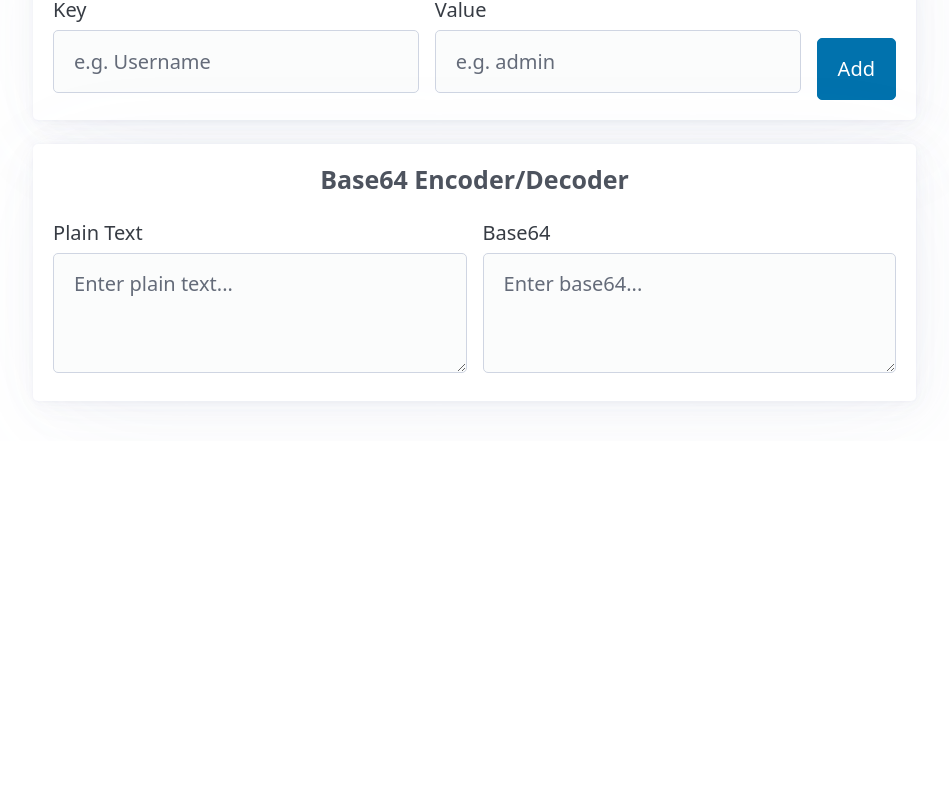
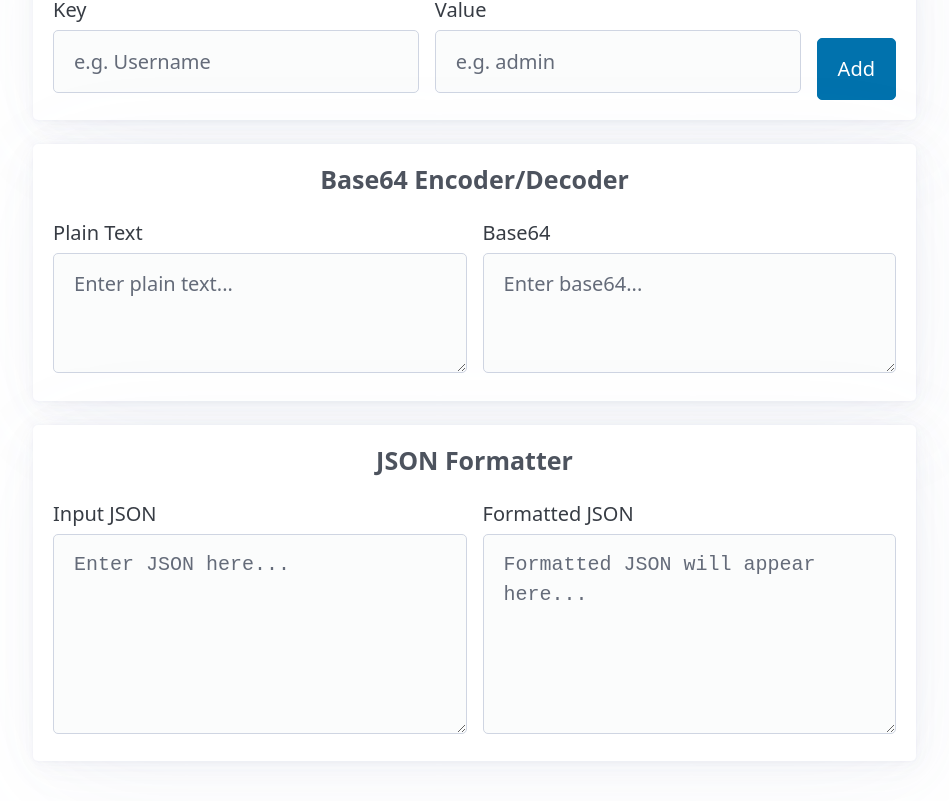
Before and after one commit to bkallaus/quick, a React (Create React App) app: page / in a window 1280 px wide. Shown: the part 1411-2212 px from the top of the page, without its empty margins (324-1273 px from the left). Before the commit the page ends 1852 px from the top, so only its background shows below. Built offline with nearby package versions, Linux system fonts and the light colour scheme.

Commit message:
feat: JSON Formatter

```diff
--- a/src/App.tsx
+++ b/src/App.tsx
@@ -6,6 +6,7 @@ import IframeTester from "./components/iframe-tester";
 import ShareableList from "./components/shareable-list";
 import GenerateList from "./components/generate-list";
 import Base64Encoder from "./components/base64-encoder";
+import JsonFormatter from "./components/json-formatter";
 import SideNav from "./components/side-nav";
 import "./App.css";
 
@@ -26,6 +27,7 @@ export default function App() {
           <div id="iframe-tester"><IframeTester /></div>
           <div id="generate-list"><GenerateList /></div>
           <div id="base64-encoder"><Base64Encoder /></div>
+          <div id="json-formatter"><JsonFormatter /></div>
         </div>
       </main>
     </div>
--- /dev/null
+++ b/src/components/json-formatter.tsx
@@ -0,0 +1,63 @@
+import React, { useState } from "react";
+import CalculationContainer from "./container";
+
+const JsonFormatter = () => {
+  const [inputJson, setInputJson] = useState("");
+  const [formattedJson, setFormattedJson] = useState("");
+  const [error, setError] = useState("");
+
+  const handleInputChange = (e: React.ChangeEvent<HTMLTextAreaElement>) => {
+    const value = e.target.value;
+    setInputJson(value);
+    setError("");
+
+    if (!value.trim()) {
+      setFormattedJson("");
+      return;
+    }
+
+    try {
+      const parsed = JSON.parse(value);
+      setFormattedJson(JSON.stringify(parsed, null, 2));
+    } catch (err) {
+      setError("Invalid JSON");
+      setFormattedJson("");
+    }
+  };
+
+  const handleFormattedChange = (e: React.ChangeEvent<HTMLTextAreaElement>) => {
+    // Making it read-only or allowing edit? Let's just make it read-only for now or allow copy.
+    // If they edit the formatted JSON, we could sync it back, but standard formatters just format.
+    setFormattedJson(e.target.value);
+  };
+
+  return (
+    <CalculationContainer>
+      <h4 style={{ width: "100%", textAlign: "center", marginBottom: 0 }}>JSON Formatter</h4>
+      <div style={{ width: "100%", display: "flex", gap: "16px", flexWrap: "wrap" }}>
+        <label style={{ flex: 1, minWidth: "250px" }}>
+          Input JSON
+          <textarea
+            value={inputJson}
+            onChange={handleInputChange}
+            placeholder="Enter JSON here..."
+            style={{ width: "100%", minHeight: "200px", marginBottom: 0, fontFamily: "monospace" }}
+          />
+        </label>
+        <label style={{ flex: 1, minWidth: "250px" }}>
+          Formatted JSON
+          <textarea
+            value={formattedJson}
+            onChange={handleFormattedChange}
+            readOnly
+            placeholder="Formatted JSON will appear here..."
+            style={{ width: "100%", minHeight: "200px", marginBottom: 0, fontFamily: "monospace" }}
+          />
+        </label>
+      </div>
+      {error && <div style={{ width: "100%", color: "red", textAlign: "center", marginTop: "8px" }} role="alert">{error}</div>}
+    </CalculationContainer>
+  );
+};
+
+export default JsonFormatter;
--- a/src/components/side-nav.tsx
+++ b/src/components/side-nav.tsx
@@ -13,6 +13,7 @@ const SideNav = () => {
           <li><a href="#iframe-tester">Iframe Tester</a></li>
           <li><a href="#generate-list">Generate List</a></li>
           <li><a href="#base64-encoder">Base64 Encoder/Decoder</a></li>
+          <li><a href="#json-formatter">JSON Formatter</a></li>
         </ul>
       </nav>
     </aside>
```
Also changed, not shown: 1 other file (tests, documents, lock files or other folders).
